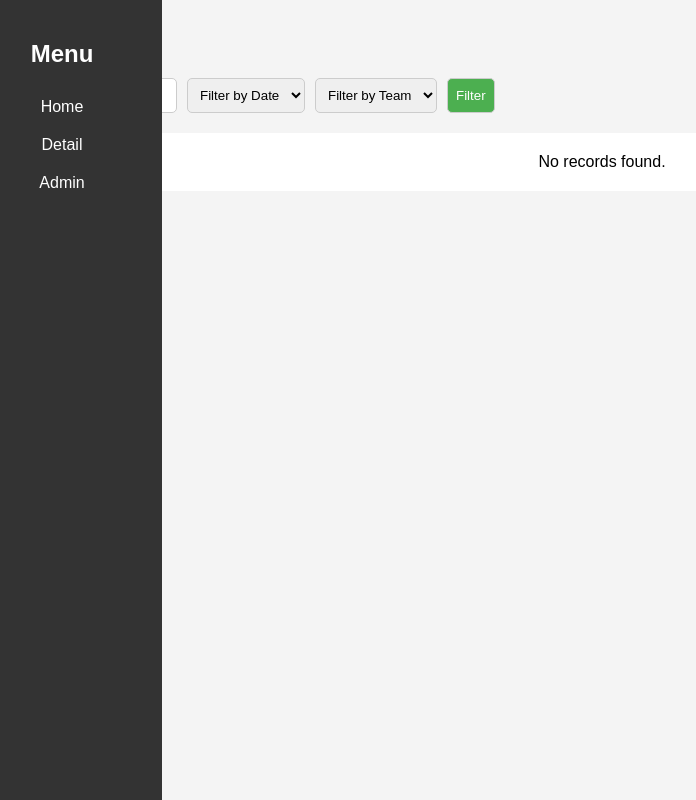
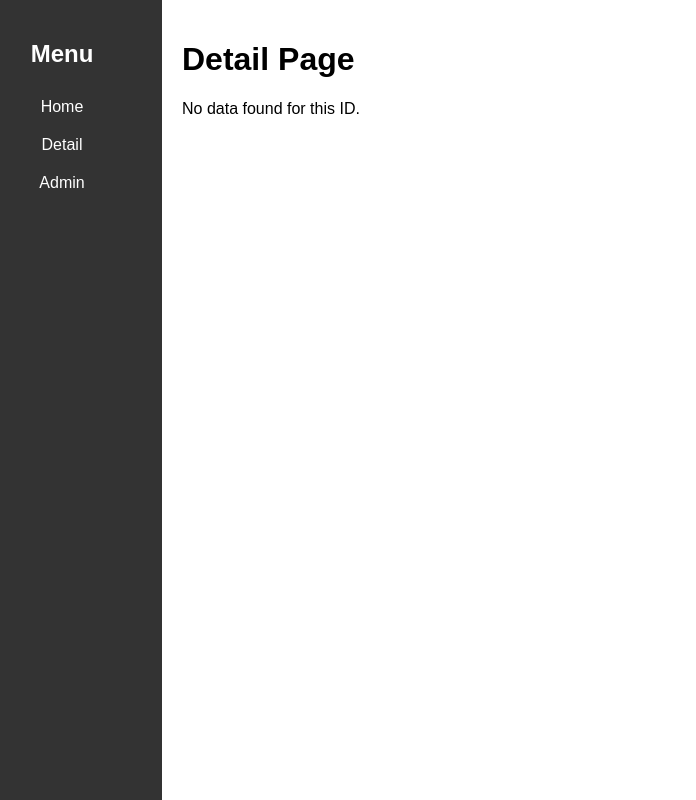
Before and after one commit to davidayman11/mogmaa, a PHP site: page /detail.php in a window 1280 px wide. Shown: the whole page, without its empty margins (38-734 px from the left). Run offline with PHP 8.4, Linux system fonts and the light colour scheme; data that the repository does not hold is empty; a stand-in replaces the project's code that opens the database connection.

Commit message:
Update detail.php

```diff
--- a/detail.php
+++ b/detail.php
@@ -1,141 +1,62 @@
 <?php
-session_start();
+require_once 'db_connection.php';
 
-// DB connection
-require_once 'db.php'; // Your db.php with $conn = new mysqli(...);
+$id = $_GET['id'] ?? null;
 
-// Handle filters
-$name_filter = isset($_GET['name']) ? $conn->real_escape_string($_GET['name']) : '';
-$date_filter = isset($_GET['date']) ? $conn->real_escape_string($_GET['date']) : '';
-$team_filter = isset($_GET['team']) ? $conn->real_escape_string($_GET['team']) : '';
-
-// Get distinct dates
-$dates_result = $conn->query("SELECT DISTINCT DATE(Timestamp) as date FROM employees ORDER BY date DESC");
-$dates = [];
-while ($row = $dates_result->fetch_assoc()) {
-    $dates[] = $row['date'];
+if ($id) {
+    $stmt = $conn->prepare("SELECT * FROM your_table WHERE id = ?");
+    $stmt->bind_param("i", $id);
+    $stmt->execute();
+    $result = $stmt->get_result();
+    $data = $result->fetch_assoc();
+} else {
+    $data = null;
 }
-
-// Get distinct teams
-$teams_result = $conn->query("SELECT DISTINCT team FROM employees");
-$teams = [];
-while ($row = $teams_result->fetch_assoc()) {
-    $teams[] = $row['team'];
-}
-
-// Build query with filters
-$sql = "SELECT * FROM employees WHERE 1=1";
-if ($name_filter) $sql .= " AND name LIKE '%$name_filter%'";
-if ($date_filter) $sql .= " AND DATE(Timestamp) = '$date_filter'";
-if ($team_filter) $sql .= " AND team = '$team_filter'";
-$sql .= " ORDER BY Timestamp DESC";
-
-$result = $conn->query($sql);
-
-// Calculate total
-$total_payment = 0;
-$data = [];
-while ($row = $result->fetch_assoc()) {
-    $total_payment += floatval($row["payment"]);
-    $data[] = $row;
-}
-
-// Check login
-$is_logged_in = isset($_SESSION['logged_in']) && $_SESSION['logged_in'] === true;
 ?>
 <!DOCTYPE html>
-<html>
+<html lang="en">
 <head>
     <meta charset="UTF-8">
-<title>Details</title>
+    <meta name="viewport" content="width=device-width, initial-scale=1.0">
+    <title>Detail Page</title>
     <style>
-    body { font-family: Arial, sans-serif; margin: 0; background: #f4f4f4; }
-    .container { display: flex; min-height: 100vh; }
-    .sidenav { width: 220px; background: #333; padding: 20px; color: white; }
-    .sidenav a { display: block; color: white; text-decoration: none; margin: 10px 0; }
-    .sidenav a:hover { background: #444; padding-left: 5px; }
-    .content { flex: 1; padding: 20px; }
-    h1 { color: #4CAF50; margin-top: 0; }
-    form { display: flex; gap: 10px; flex-wrap: wrap; }
-    form input, form select { padding: 8px; border: 1px solid #ccc; border-radius: 5px; }
-    form input[type=submit] { background: #4CAF50; color: white; cursor: pointer; }
-    form input[type=submit]:hover { background: #45a049; }
-    table { width: 100%; border-collapse: collapse; margin-top: 20px; background: white; }
-    th, td { padding: 10px; border: 1px solid #ddd; }
-    th { background: #f2f2f2; }
-    tr:nth-child(even) { background: #fafafa; }
-    tr:hover { background: #f1f1f1; }
-    tfoot { font-weight: bold; background: #f2f2f2; }
-    .no-records { padding: 20px; text-align: center; background: white; margin-top: 20px; }
+        body {
+            margin: 0;
+            font-family: Arial, sans-serif;
+        }
+        .main {
+            margin-left: 200px;
+            padding: 20px;
+        }
+        table {
+            border-collapse: collapse;
+            width: 50%;
+        }
+        table, th, td {
+            border: 1px solid black;
+            padding: 8px;
+        }
     </style>
 </head>
 <body>
-<div class="container">
+
 <?php include 'sidenav.php'; ?>
-    <div class="content">
-        <h1>Details</h1>
-        <form method="GET">
-            <input type="text" name="name" placeholder="Filter by Name" value="<?php echo htmlspecialchars($name_filter); ?>">
-            <select name="date">
-                <option value="">Filter by Date</option>
-                <?php foreach ($dates as $date): ?>
-                    <option value="<?php echo $date; ?>" <?php if ($date_filter==$date) echo 'selected'; ?>><?php echo $date; ?></option>
-                <?php endforeach; ?>
-            </select>
-            <select name="team">
-                <option value="">Filter by Team</option>
-                <?php foreach ($teams as $team): ?>
-                    <option value="<?php echo $team; ?>" <?php if ($team_filter==$team) echo 'selected'; ?>><?php echo $team; ?></option>
-                <?php endforeach; ?>
-            </select>
-            <input type="submit" value="Filter">
-        </form>
 
-        <?php if (count($data) > 0): ?>
+<div class="main">
+    <h1>Detail Page</h1>
+    <?php if ($data): ?>
         <table>
-            <thead>
+            <?php foreach ($data as $key => $value): ?>
                 <tr>
-                    <th>#</th>
-                    <th>ID</th>
-                    <th>Name</th>
-                    <th>Phone</th>
-                    <th>Team</th>
-                    <th>Grade</th>
-                    <th>Payment</th>
-                    <th>Date</th>
-                    <?php if ($is_logged_in): ?><th>Actions</th><?php endif; ?>
-                </tr>
-            </thead>
-            <tbody>
-                <?php foreach ($data as $i => $row): ?>
-                <tr>
-                    <td><?php echo $i+1; ?></td>
-                    <td><?php echo htmlspecialchars($row["id"]); ?></td>
-                    <td><?php echo htmlspecialchars($row["name"]); ?></td>
-                    <td><?php echo htmlspecialchars($row["phone"]); ?></td>
-                    <td><?php echo htmlspecialchars($row["team"]); ?></td>
-                    <td><?php echo htmlspecialchars($row["grade"]); ?></td>
-                    <td><?php echo number_format($row["payment"], 2); ?></td>
-                    <td><?php echo date("Y-m-d", strtotime($row["Timestamp"])); ?></td>
-                    <?php if ($is_logged_in): ?>
-                    <td>
-                        <a href="edit.php?id=<?php echo $row["id"]; ?>">Edit</a> |
-                        <a href="delete.php?id=<?php echo $row["id"]; ?>" style="color:red;">Delete</a>
-                    </td>
-                    <?php endif; ?>
+                    <th><?= htmlspecialchars($key) ?></th>
+                    <td><?= htmlspecialchars($value) ?></td>
                 </tr>
             <?php endforeach; ?>
-            </tbody>
-            <tfoot>
-                <tr>
-                    <td colspan="<?php echo $is_logged_in ? 9 : 8; ?>">Total Payment: <?php echo number_format($total_payment, 2); ?></td>
-                </tr>
-            </tfoot>
         </table>
     <?php else: ?>
-        <div class="no-records">No records found.</div>
+        <p>No data found for this ID.</p>
     <?php endif; ?>
 </div>
-</div>
+
 </body>
 </html>
```
Lines whose indentation alone changed are shown as unchanged.
